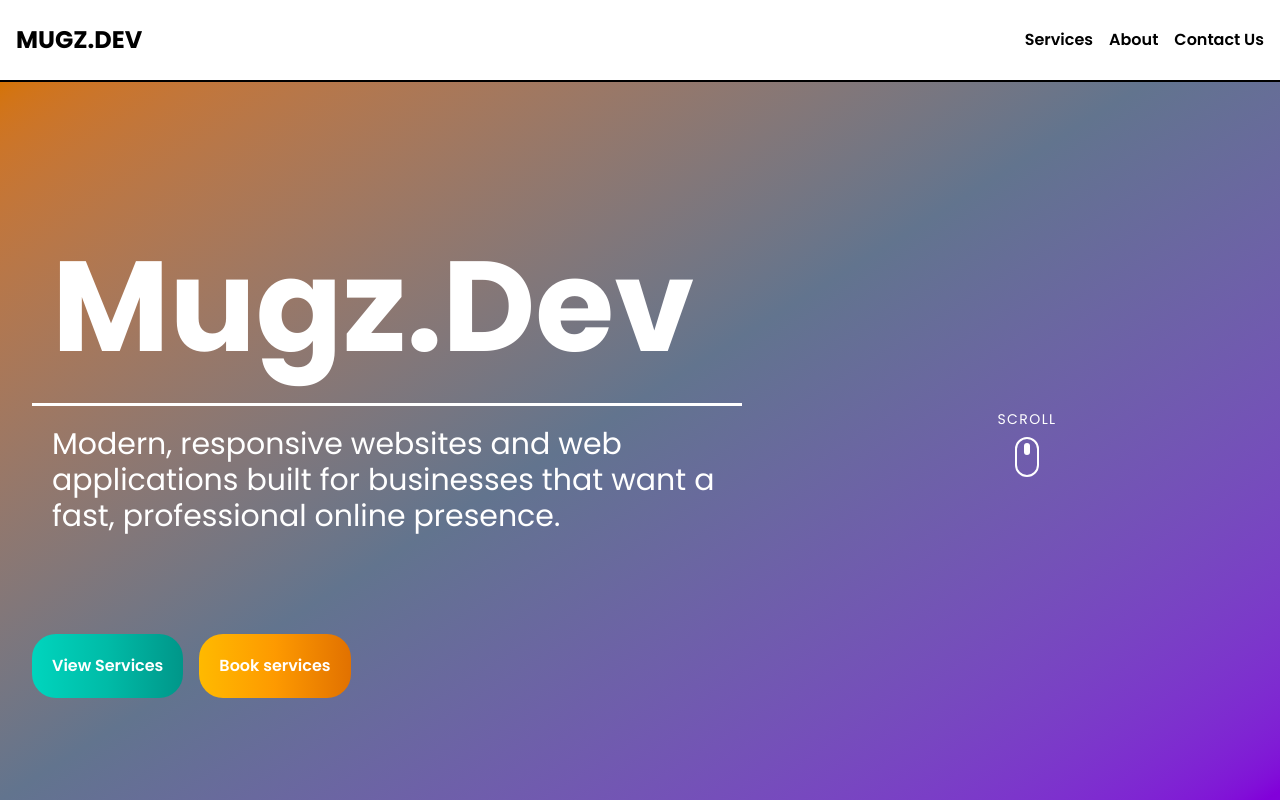
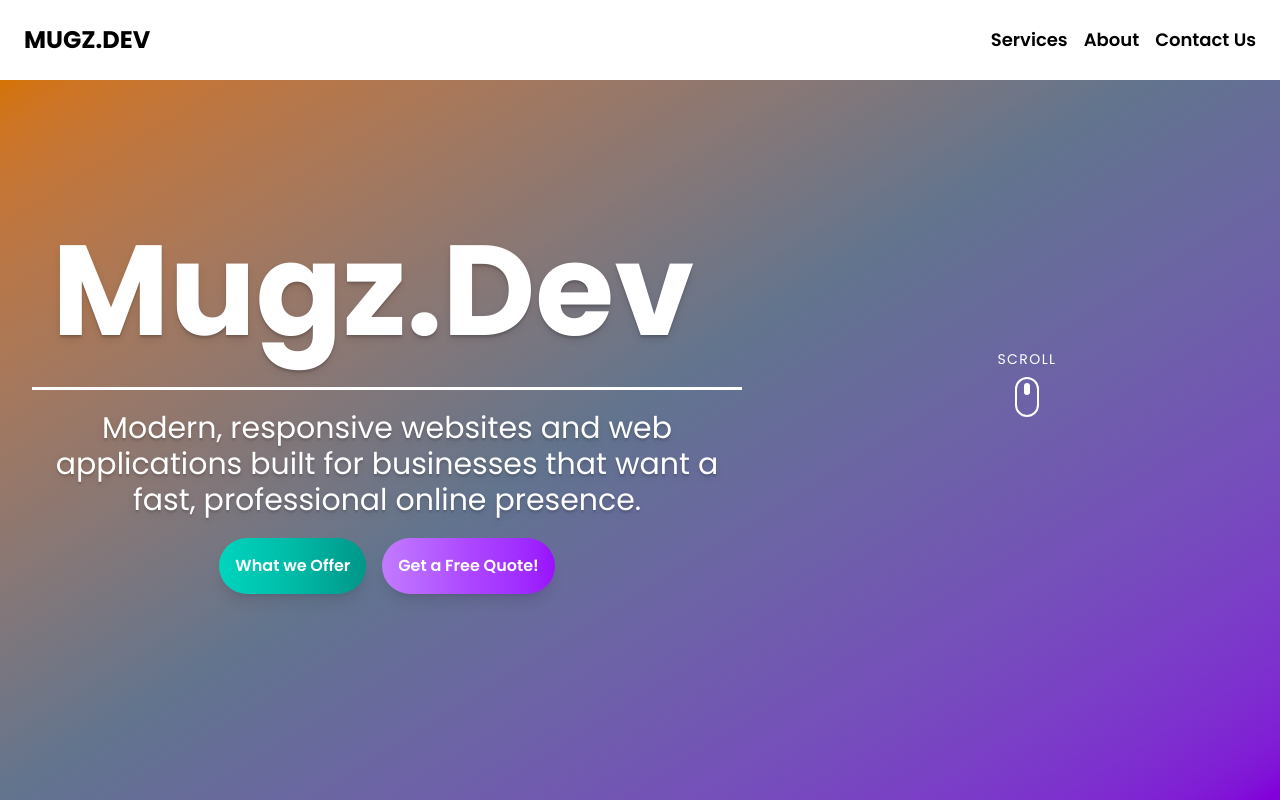
Before and after one commit to ymuth/mugz-dev, a Next.js app: page / in a window 1280 px wide. Shown: the top 800 px of the page. Built offline with nearby package versions, Linux system fonts and the light colour scheme.

Commit message:
Completing the Hero page, other styling edits

```diff
--- a/src/components/home/HeroSection.tsx
+++ b/src/components/home/HeroSection.tsx
@@ -1,7 +1,7 @@
 import Image from "next/image"
 import Link from "next/link"
 
-export default function HeroSection() {
+export default function Hepurplection() {
 
     const title = "Mugz.Dev";
     const description = "Modern, responsive websites and web applications built for businesses that want a fast, professional online presence.";
@@ -18,18 +18,24 @@ export default function HeroSection() {
                 {/* Slogan + services link */}
                 <div className=" max-w-4xl flex flex-col my-auto text-white p-5 m-3">
 
-                    <h1 className="lg:text-9xl md:text-7xl text-5xl  font-bold border-b-3 p-5 pb-8">
+                    <h1 className="lg:text-9xl md:text-7xl text-5xl text-shadow-lg font-bold border-b-3 p-5 pb-8">
                         {title}
                     </h1>
-                    <h2 className="lg:text-3xl md:text-2xl md:text-left text-xl p-5 text-center">
+                    <h2 className="lg:text-3xl md:text-2xl  text-shadow-lg text-xl p-5 text-center">
                         {description}
                     </h2>
-                    <div className="md:ml-0 mt-10 mx-auto font-semibold flex gap-4 text-center">
-                        <Link href="#services" className="mt-10 mx-auto p-5 text-white font-semibold bg-linear-to-r from-teal-400 via-teal-500 to-teal-600 hover:bg-linear-to-br rounded-3xl hover:opacity-90 transition-opacity">
-                            View Services
+                    <div className="w-full font-semibold flex justify-center gap-4 text-center">
+                        <Link
+                            href="#services"
+                            className="p-4  shadow-lg font-semibold text-white rounded-full bg-linear-to-r from-teal-400 via-teal-500 to-teal-600 hover:bg-linear-to-br focus:ring-4 focus:outline-none focus:ring-teal-300 transition-opacity hover:opacity-90"
+                        >
+                            What we Offer
                         </Link>
-                        <Link href="/services/#booking" className="mt-10 mx-auto p-5 text-white font-semibold bg-linear-to-r from-amber-400 via-amber-500 to-amber-600 hover:bg-linear-to-br rounded-3xl hover:opacity-90 transition-opacity">
-                            Book services
+                        <Link
+                            href="#services"
+                            className="p-4  shadow-lg font-semibold text-white rounded-full bg-linear-to-r from-purple-400 via-purple-500 to-purple-600 hover:bg-linear-to-br focus:ring-4 focus:outline-none focus:ring-teal-300 transition-opacity hover:opacity-90"
+                        >
+                            Get a Free Quote!
                         </Link>
                     </div>
 
--- a/src/components/ui/footer.tsx
+++ b/src/components/ui/footer.tsx
@@ -9,7 +9,7 @@ export default function Footer() {
 
 
     return (
-        <footer className="bg-white relative z-10 flex-col align-middle py-2 px-4 border-t-2 mt-auto text-black">
+        <footer className="bg-white relative z-10 flex-col align-middle py-2 px-4 mt-auto text-black">
 
             <div className="flex flex-row justify-between w-full mx-auto md:w-[50%] m-3">
 
--- a/src/components/ui/navbar.tsx
+++ b/src/components/ui/navbar.tsx
@@ -36,10 +36,10 @@ export default function NavBar() {
 
 
     return (
-        <nav className="relative z-20 text-black md:mb-15 mb-15">
+        <nav className="relative z-20 text-black">
 
             {/* Desktop */}
-            <div className={`flex w-full fixed z-20 items-center justify-between transition-all ${scrolled ? "py-2" : "py-6"}  px-4 border-b-2 bg-white  border-b-black `}>
+            <div className={`flex w-full fixed z-20 items-center justify-between transition-all ${scrolled ? "py-2" : "py-6"}  px-6 bg-white`}>
 
                 <div className={`font-extrabold transition-all ${scrolled ? "text-xl" : "text-2xl"}`}>
                     <Link className="uppercase" href={"/"} onClick={() => setOpen(false)}>{siteConfig.businessName}</Link>
@@ -52,7 +52,7 @@ export default function NavBar() {
                         <Link
                             key={link.href}
                             href={link.href}
-                            className="font-semibold hover:text-amber-400"
+                            className="text-lg font-semibold hover:text-teal-400"
                         // onClick={() => setOpen(false)}
                         >
                             {link.label}
```
